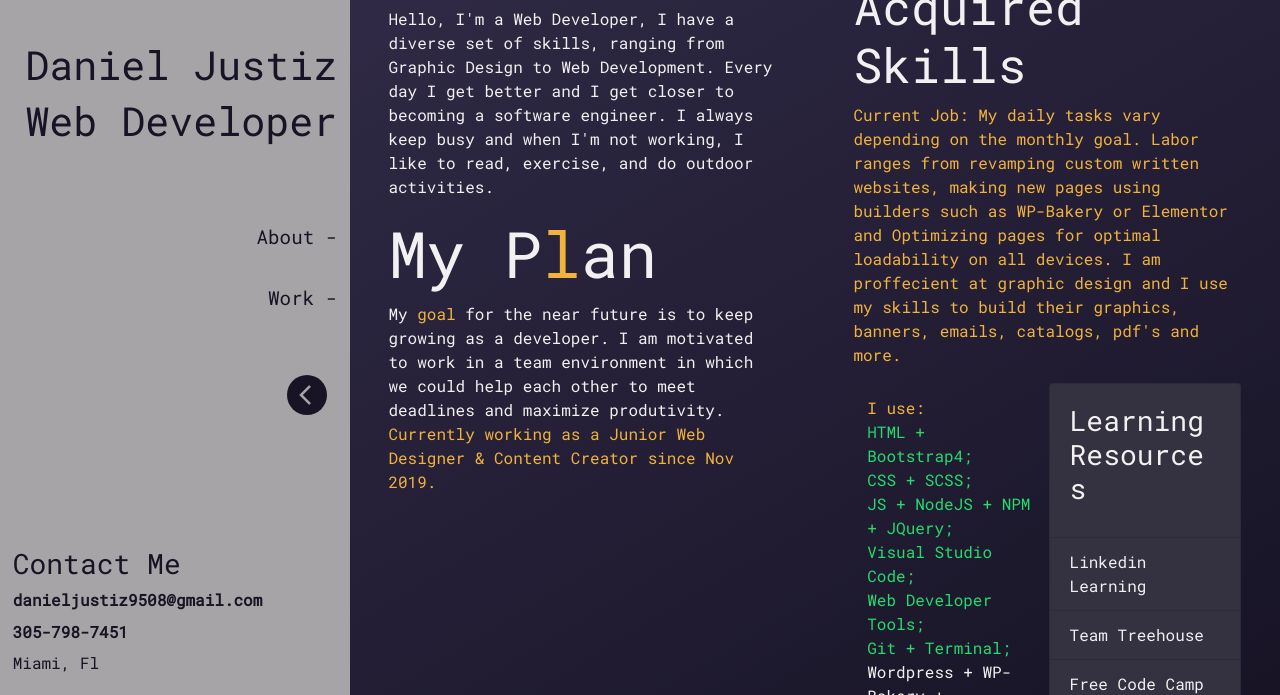
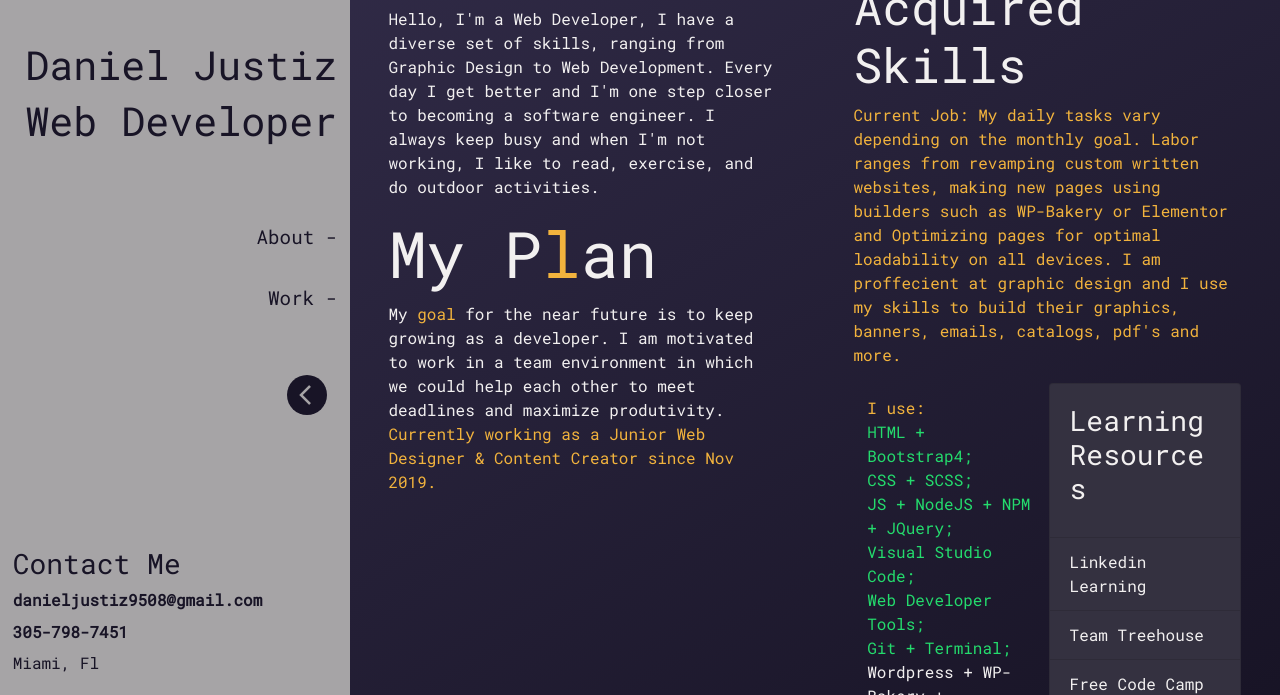
Before and after one commit to danielJ305/Portfolio, a plain HTML site: page index.html in a window 1280 px wide. Shown: the part 105-800 px from the top of the page. Drawn offline with nearby package versions, Linux system fonts and the light colour scheme.

Commit message:
Update index.html

```diff
--- a/index.html
+++ b/index.html
@@ -83,7 +83,7 @@ to provide top quality service. -->
                             <div id="about-me" class="about-me">
                                 <h1>About Me</h1>
                                 <p>Hello, I'm a Web Developer, I have a diverse set of skills, ranging from Graphic
-                                    Design to Web Development. Every day I get better and I get closer to becoming a
+                                    Design to Web Development. Every day I get better and I'm one step closer to becoming a
                                     software engineer. I always keep busy and
                                     when I'm not working, I like to read, exercise, and do outdoor activities.
                                 </p>
```
